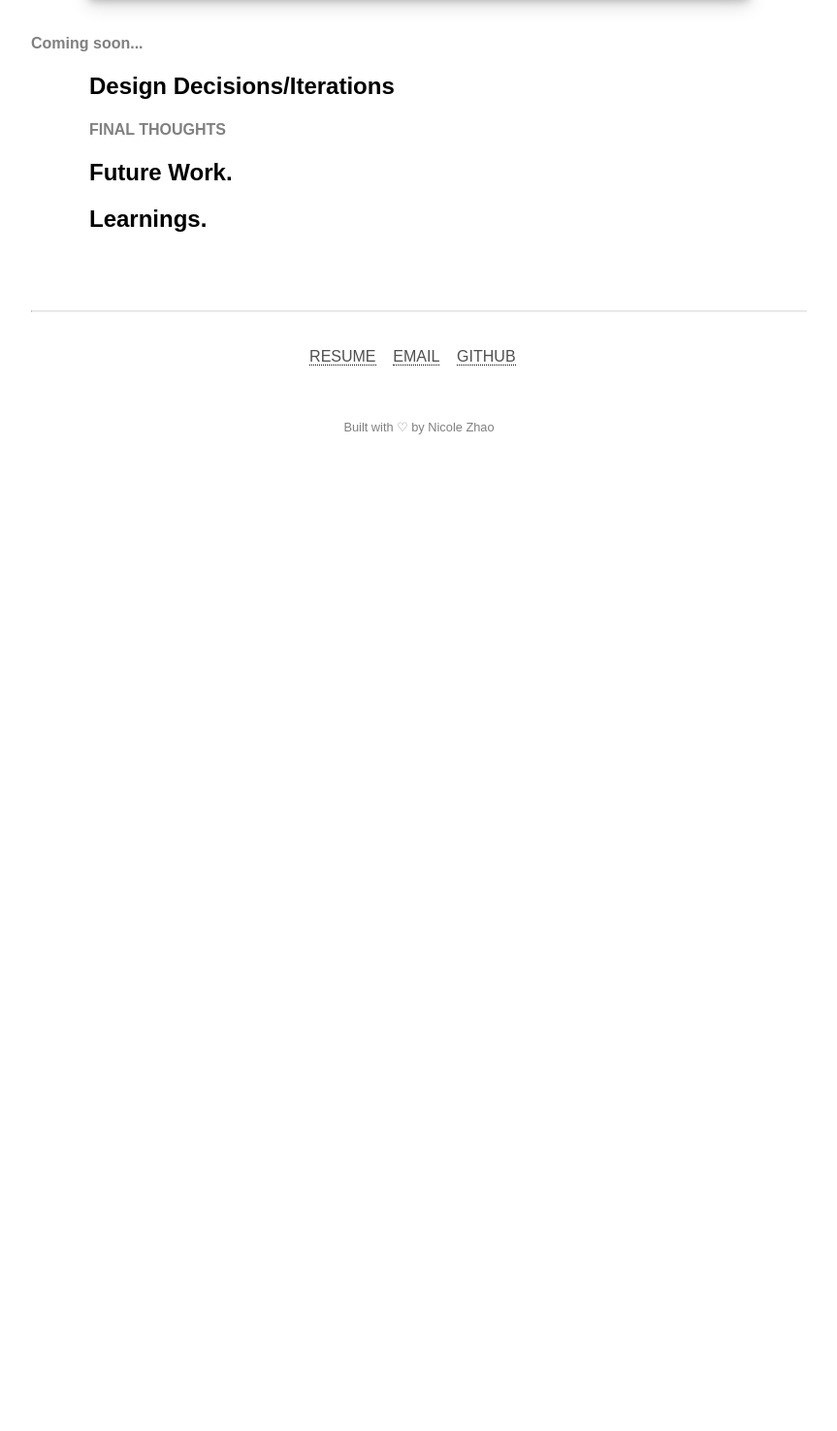
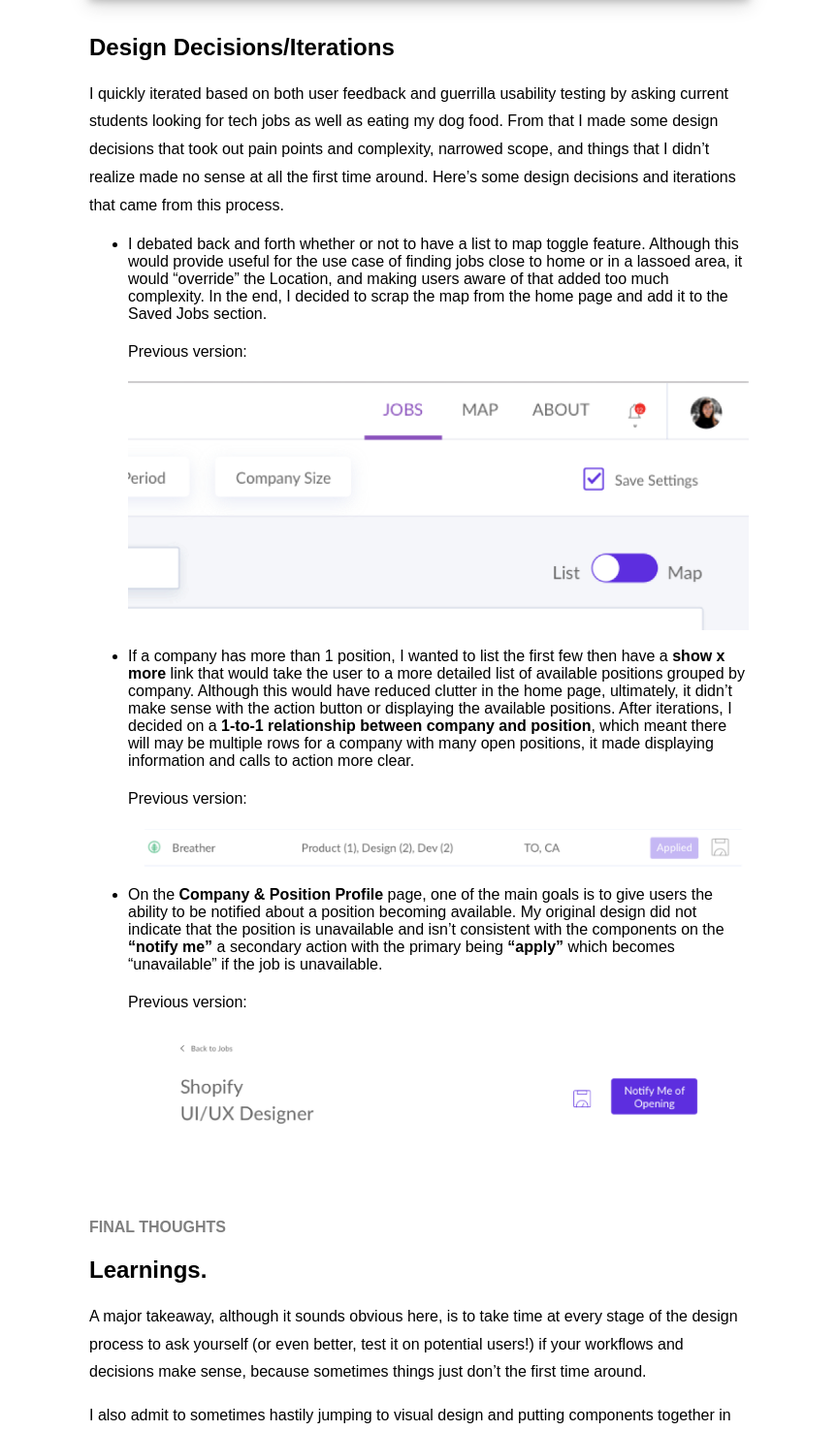
Before and after one commit to nicolezhao/portfolio-v3, a plain HTML site: page hirebud.html in a window 1280 px wide. Shown: the part 10524-12000 px from the top of the page at 97% size, without its empty margins (208-1071 px from the left). Before the commit the page ends 10997 px from the top, so only its background shows below. Drawn offline with nearby package versions, Linux system fonts and the light colour scheme; a web font is replaced by a local one.

Commit message:
finish hirebud

```diff
--- a/hirebud.html
+++ b/hirebud.html
@@ -160,21 +160,42 @@
 				<br><br>
 			</div>
 
-			<h4>Coming soon...</h4>
+		<!-- 	<h4>Coming soon...</h4> -->
 
 			<div class="writing-paragraph">
 				<h2> Design Decisions/Iterations</h2>
+				<p>I quickly iterated based on both user feedback and guerrilla usability testing by asking current students looking for tech jobs as well as eating my dog food. From that I made some design decisions that took out pain points and complexity, narrowed scope, and things that I didn’t realize made no sense at all the first time around. Here’s some design decisions and iterations that came from this process. </p>
+				<ul>
+					<li>I debated back and forth whether or not to have a list to map toggle feature. Although this would provide useful for the use case of finding jobs close to home or in a lassoed area, it would “override” the Location, and making users aware of that added too much complexity. In the end, I decided to scrap the map from the home page and add it to the Saved Jobs section.
+						<p>Previous version: </p>
+						<img src=hirebud-assets/decision1.png>
+					</li><br>
+					<li>If a company has more than 1 position, I wanted to list the first few then have a <b>show x more</b> link that would take the user to a more detailed list of available positions grouped by company. Although this would have reduced clutter in the home page, ultimately, it didn’t make sense with the action button or displaying the available positions. After iterations, I decided on a <b>1-to-1 relationship between company and position</b>, which meant there will may be multiple rows for a company with many open positions, it made displaying information and calls to action more clear.
+						<p>Previous version:</p>
+						<img src=hirebud-assets/decision2.png>
+					</li><br>
+					<li>On the <b>Company & Position Profile</b> page, one of the main goals is to give users the ability to be notified about a position becoming available. My original design did not indicate that the position is unavailable and isn’t consistent with the components on the <b></Home page. Therefore, I decided to make <b>“notify me”</b> a secondary action with the primary being <b>“apply”</b> which becomes “unavailable” if the job is unavailable.
+						<p>Previous version:</p>
+						<img src=hirebud-assets/decision3.png>
+					</li><br>
+				</ul>
 			</div>
+			<br>
+			<div class="writing-paragraph">
+				<h4>FINAL THOUGHTS</h4>
+				<h2> Learnings. </h2>
+				<p>A major takeaway, although it sounds obvious here, is to take time at every stage of the design process to ask yourself (or even better, test it on potential users!) if your workflows and decisions make sense, because sometimes things just don’t the first time around. </p>
+				<p>I also admit to sometimes hastily jumping to visual design and putting components together in sketch before I’ve <i>really </i>thought them out. Mockups that didn’t go through iterations of sketching and wireframing just don’t work, and frankly takes up a lot of time.</p>
+				<p>Scope creep is real!</p>
+			</div>
+			<br>
 
 			<div class="writing-paragraph">
-				<h4>FINAL THOUGHTS</h4>
 				<h2> Future Work. </h2>
+				<p>I’d like to spend the next little while before continuing design, to user test on potential users (and non-users) to find pain points and what questions they have at each step of the workflow. I think formal user testing with a high fidelity prototype is very valuable before moving on to adding details. From that I hope to potentially kill features before setting resources to build them (e.g. do users manage their application status on this app or is that an example of where the product ends?).</p>
+				<p>There’s so much more work to come: empty states, errors and dead ends, onboarding, edge cases… </p>
+				<p id="hirebud-highlight">Stay tuned!</p>
 			</div>
-
-			<div class="writing-paragraph">
-				<h2> Learnings. </h2>
-			</div>
-
 
 			<footer>
 				<section>
```
Also changed, not shown: hirebud-assets/decision1.png (added), hirebud-assets/decision2.png (added), hirebud-assets/decision3.png (added).
